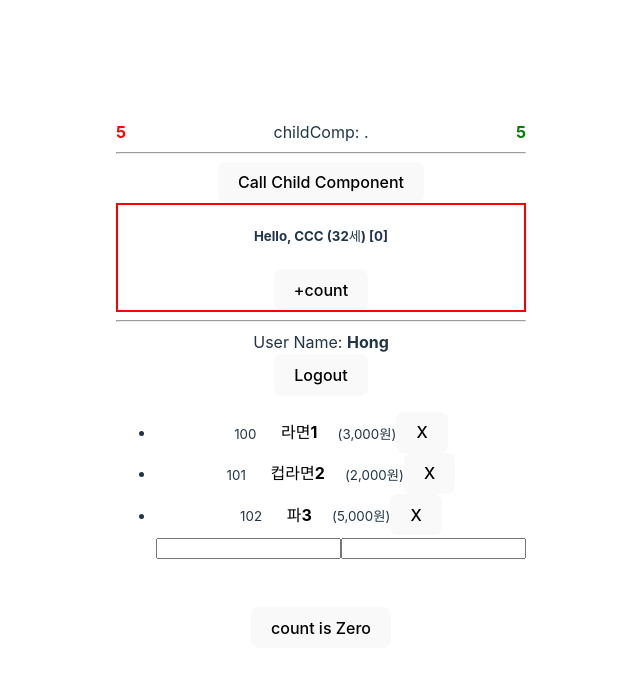
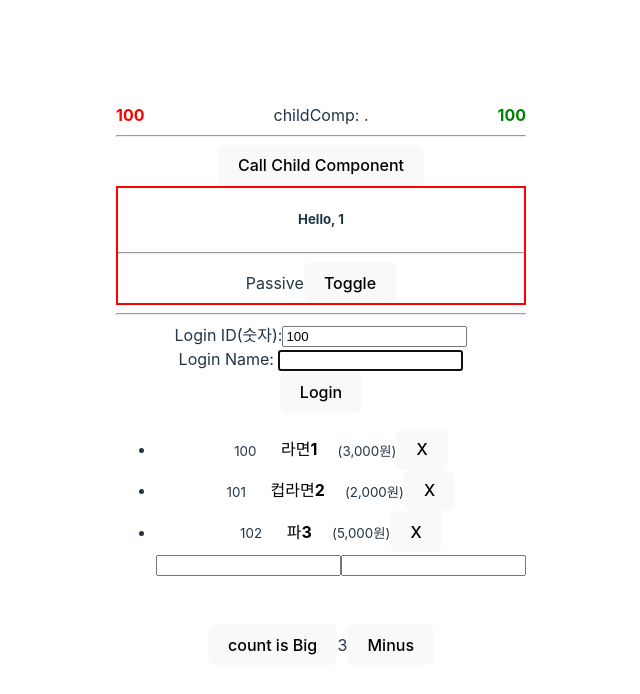
Before and after one commit to indiflex/fullstack5, a React (Vite) app in the folder react/rbvite/: page / in a window 1280 px wide. Shown: the top 694 px of the page, without its empty margins (319-959 px from the left). Built offline with nearby package versions, Linux system fonts and the light colour scheme.

Commit message:
useEffect, useMemo, useCallback, memo, useReducre

```diff
--- a/react/rbvite/src/App.tsx
+++ b/react/rbvite/src/App.tsx
@@ -1,15 +1,16 @@
 import {
   forwardRef,
-  useEffect,
+  useCallback,
   useImperativeHandle,
+  useMemo,
   useRef,
   useState,
 } from 'react';
 import './App.css';
-import Hello from './components/Hello';
 import My from './components/My';
 import { useCounter } from './hooks/counter-context';
 import { useTimer } from './hooks/timer-hooks';
+import { MemoHello } from './components/Hello';
 
 type ChildHandler = {
   appendPeriod: () => void;
@@ -19,24 +20,25 @@
   const [badCount, setBadCount] = useState(0);
   const [goodCount, setGoodCount] = useState(0);
 
-  const { useInterval } = useTimer();
+  const { useInterval, useTimeout } = useTimer();
 
   useInterval(() => setBadCount((pre) => pre + 1), 1000);
 
-  useEffect(() => {
-    const intl = setInterval(() => setGoodCount((pre) => pre + 1), 1000);
+  useInterval(() => setGoodCount((pre) => pre + 1), 1000);
+  // useEffect(() => {
+  //   const intl = setInterval(() => setGoodCount((pre) => pre + 1), 1000);
 
-    return () => clearInterval(intl);
-  }, []);
+  //   return () => clearInterval(intl);
+  // }, []);
 
-  // useTimeout(
-  //   (initSec) => {
-  //     setBadCount(initSec);
-  //     setGoodCount(initSec);
-  //   },
-  //   5000,
-  //   100
-  // );
+  useTimeout(
+    (initSec) => {
+      setBadCount(initSec);
+      setGoodCount(initSec);
+    },
+    5000,
+    100
+  );
   // useEffect(() => {
   //   const timer = setTimeout(
   //     (initSec: number) => {
@@ -65,9 +67,14 @@
 
 function App() {
   // const [count, setCount] = useState(0);
-  const { count, plusCount } = useCounter();
+  const { count, plusCount, minusCount } = useCounter();
 
   const childRef = useRef<ChildHandler>(null);
+
+  // const fn = () => 'FN!';
+  const fn = useCallback(() => 'FN!', []);
+  // const age = count + 1;
+  const age = useMemo(() => count + 1, []);
 
   return (
     <>
@@ -76,7 +83,8 @@
       <button onClick={() => childRef.current?.appendPeriod()}>
         Call Child Component
       </button>
-      <Hello age={32} plusCount={plusCount} />
+      {/* <Hello age={age} fn={fn} /> */}
+      <MemoHello age={age} fn={fn} />
       <hr />
       <My
       // loginHandleRef={loginHandleRef}
@@ -85,6 +93,8 @@
         <button onClick={plusCount}>
           count is {count > 0 ? 'Big' : 'Zero'}
         </button>
+        {count}
+        <button onClick={minusCount}>Minus</button>
       </div>
     </>
   );
--- a/react/rbvite/src/components/Hello.tsx
+++ b/react/rbvite/src/components/Hello.tsx
@@ -1,30 +1,44 @@
-import { PropsWithChildren, useId } from 'react';
-import { useCounter } from '../hooks/counter-context';
+import { memo, useEffect, useId, useReducer } from 'react';
 
 type Props = {
-  name?: string;
+  // name?: string;
   age: number;
-  plusCount: () => void;
+  // plusCount: () => void;
   // children: React.ReactNode;
   // children: React.ReactElement;
+  fn: () => void;
 };
 
-const Hello = ({ name = 'CCC', age, children }: PropsWithChildren<Props>) => {
-  // console.log('Hello.age>>', age);
-  const { count, plusCount } = useCounter();
+// const Hello = ({ age }: PropsWithChildren<Props>) => {
+// const Hello = ({ age, fn }: PropsWithChildren<Props>) => {
+export const Hello = ({ age, fn }: Props) => {
+  console.log('Hello.age>>', age);
+  // const { count, plusCount } = useCounter();
   const helloId = useId();
+  // const [isActive, setActive] = useState(false);
+  const [isActive, toggleActive] = useReducer((preActive) => !preActive, false);
+
+  useEffect(() => {
+    console.log('child.fn>>>', age, fn());
+  }, [age, fn]);
 
   return (
     <div style={{ border: '2px solid red' }}>
-      <h5 id={helloId}>
-        Hello, {name} ({age}세) [{count}]
-      </h5>
-      {children}
-      <button onClick={plusCount}>+count</button>
+      <h5 id={helloId}>Hello, {age}</h5>
+      {/* <button onClick={plusCount}>+count</button> */}
+      <hr />
+      {isActive ? 'Active' : 'Passive'}
+      <button onClick={toggleActive}>Toggle</button>
+      {/* <Sample /> */}
     </div>
   );
 };
 
 // Hello.defaultProps = { name: 'Choi' };
 
-export default Hello;
+// export default Hello;
+export const MemoHello = memo(Hello, ({ age }, { age: age2 }) => {
+  console.log('🚀  prePorp:', age, age2);
+  // return Object.is(preProp.fn, postProp.fn) && preProp.age === postProp.age;
+  return age === age2;
+});
--- a/react/rbvite/src/components/Login.tsx
+++ b/react/rbvite/src/components/Login.tsx
@@ -19,17 +19,17 @@
   //   return 'HONG';
   // });
   const { login } = useSession();
-  const { count, plusCount, minusCount } = useCounter();
+  const { plusCount, minusCount } = useCounter();
   const idRef = useRef<HTMLInputElement>(null);
   const nameRef = useRef<HTMLInputElement>(null);
 
   useEffect(() => {
     plusCount();
-    console.log('Login Please...', count);
+    // console.log('Login Please...', count);
 
     return () => {
       minusCount();
-      console.log('login-cleanup-code!!', count);
+      // console.log('login-cleanup-code!!', count);
     };
   }, []);
 
--- a/react/rbvite/src/components/Profile.tsx
+++ b/react/rbvite/src/components/Profile.tsx
@@ -1,3 +1,5 @@
+import { useEffect } from 'react';
+import { useFetch } from '../hooks/fetch-hook';
 import { useSession } from '../hooks/session-context';
 
 const Profile = () => {
@@ -6,6 +8,13 @@
     logout,
     session: { loginUser },
   } = useSession();
+
+  const url = '/data/sample.json';
+  const data = useFetch<Session>(url);
+  useEffect(() => {
+    if (data) console.log('🚀  data:', data);
+  }, [data]);
+
   return (
     <>
       <div>
--- a/react/rbvite/src/hooks/counter-context.tsx
+++ b/react/rbvite/src/hooks/counter-context.tsx
@@ -4,7 +4,7 @@
   // SetStateAction,
   createContext,
   useContext,
-  useState,
+  useReducer,
 } from 'react';
 
 type CounterContextProps = {
@@ -21,11 +21,27 @@
   minusCount: () => {},
 });
 
+type Action = { type: string; payload?: number };
+const reducer = (count: number, { type, payload = 1 }: Action) => {
+  switch (type) {
+    case 'plus':
+      return count + payload;
+    case 'minus':
+      return count - payload;
+
+    default:
+      return count;
+  }
+};
+
 const CounterContextProvider = ({ children }: PropsWithChildren) => {
-  const [count, setCount] = useState(0);
+  // const [count, setCount] = useState(0);
+  // const plusCount = () => setCount(count + 1);
+  // const minusCount = () => setCount((count) => count - 1);
 
-  const plusCount = () => setCount(count + 1);
-  const minusCount = () => setCount((count) => count - 1);
+  const [count, dispach] = useReducer(reducer, 0);
+  const plusCount = () => dispach({ type: 'plus', payload: 2 });
+  const minusCount = () => dispach({ type: 'minus' });
 
   return (
     <CounterContext.Provider value={{ count, plusCount, minusCount }}>
--- /dev/null
+++ b/react/rbvite/src/hooks/fetch-hook.ts
@@ -0,0 +1,30 @@
+import { useEffect, useState } from 'react';
+
+const cacheUrlData: Record<string, unknown> = {};
+
+const fetchByCache = async (url: string, init: RequestInit) => {
+  // console.log('fetchByCache>>>>>', url, cacheUrlData);
+  if (url in cacheUrlData) return cacheUrlData[url];
+
+  const res = await fetch(url, init);
+  const data = await res.json();
+  cacheUrlData[url] = data;
+  return data;
+};
+
+export const useFetch = <T>(url: string) => {
+  const [data, setData] = useState<T | null>(null);
+
+  useEffect(() => {
+    const controller = new AbortController();
+    const { signal } = controller;
+
+    fetchByCache(url, { signal })
+      .then((data) => setData(data))
+      .catch(console.error);
+
+    return () => controller.abort();
+  }, []);
+
+  return data;
+};
--- a/react/rbvite/src/hooks/session-context.tsx
+++ b/react/rbvite/src/hooks/session-context.tsx
@@ -5,6 +5,7 @@
   useEffect,
   useState,
 } from 'react';
+import { useFetch } from './fetch-hook';
 
 type SessionContextProp = {
   session: Session;
@@ -30,16 +31,25 @@
 export const SessionContextProvider = ({ children }: PropsWithChildren) => {
   const [session, setSession] = useState<Session>(DEFAULT_SESSION);
 
-  const url = '/data/sample-logined.json';
+  const url = '/data/sample.json';
+  // const url = '/data/sample-logined.json';
+
+  const data = useFetch<Session>(url);
   useEffect(() => {
-    const controller = new AbortController();
-    const { signal } = controller;
-    fetch(url, { signal })
-      .then((res) => res.json())
-      .then((data) => setSession(data));
+    if (data) setSession(data);
+  }, [data]);
 
-    return () => controller.abort();
-  }, []);
+  // setSession(data || DEFAULT_SESSION);
+
+  // useEffect(() => {
+  //   const controller = new AbortController();
+  //   const { signal } = controller;
+  //   fetch(url, { signal })
+  //     .then((res) => res.json())
+  //     .then((data) => setSession(data));
+
+  //   return () => controller.abort();
+  // }, []);
 
   // const loginHandleRef = useRef<LoginHandle>(null);
 
--- a/react/rbvite/src/hooks/timer-hooks.ts
+++ b/react/rbvite/src/hooks/timer-hooks.ts
@@ -12,7 +12,17 @@
     }, []);
   };
 
-  const useTimeout = () => {};
+  const useTimeout = <T extends unknown[]>(
+    cb: (...args: T) => void,
+    delay: number,
+    ...args: T
+  ) => {
+    useEffect(() => {
+      const timer = setTimeout(cb, delay, ...args);
+
+      return () => clearTimeout(timer);
+    }, []);
+  };
 
   return { useInterval, useTimeout };
 };
```
Also changed, not shown: react/rbvite/src/components/Sample.tsx (added, +21 -0 lines).
